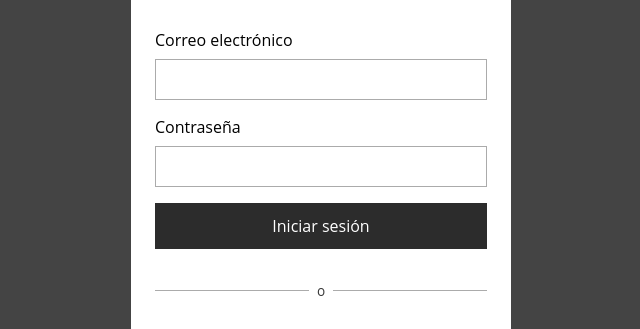
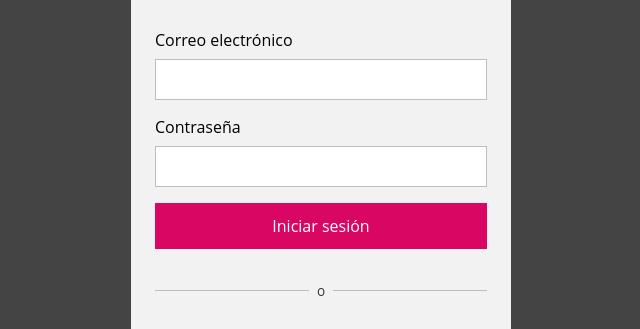
Before and after one commit to Jopzik/roastly-design-tokens-demo, a website: page index.html in a window 1280 px wide. Shown: the part 207-536 px from the top of the page, without its empty margins (319-959 px from the left). Drawn offline with Linux system fonts and the light colour scheme.

Commit message:
New theme

```diff
--- a/variables.css
+++ b/variables.css
@@ -4,28 +4,29 @@
 
 :root {
   --rds-color-background-element: #ffffff;
-  --rds-color-background-body: #ffffff;
-  --rds-color-background-brand-default: #2c2c2c;
+  --rds-color-background-body: #f2f2f2;
+  --rds-color-background-accent: #da0663;
+  --rds-color-background-brand-default: #da0663;
   --rds-color-background-brand-hover: #2c2c2c;
   --rds-color-text-default: #383838;
   --rds-color-text-light: #4a4a4a;
   --rds-color-text-lighter: #505050;
   --rds-color-text-on-color: #ffffff;
   --rds-color-text-prominent: #000000;
-  --rds-color-text-brand: #2c2c2c;
+  --rds-color-text-brand: #da0663;
   --rds-color-text-title: #000000;
-  --rds-color-text-link: #235be9;
-  --rds-color-border-default: #ababab;
-  --rds-color-border-brand: #2c2c2c;
+  --rds-color-text-link: #da0663;
+  --rds-color-border-default: #bfbebe;
+  --rds-color-border-brand: #da0663;
   --rds-color-icon-default: #383838;
   --rds-color-icon-lighter: #505050;
   --rds-color-icon-light: #4a4a4a;
   --rds-color-icon-prominent: #000000;
-  --rds-color-icon-brand: #2c2c2c;
+  --rds-color-icon-brand: #da0663;
   --rds-color-icon-on-color: #ffffff;
-  --rds-button-radius: 0px;
-  --rds-button-color-border: #ababab;
-  --rds-input-radius: 0px;
-  --rds-input-color-border: #ababab;
+  --rds-button-radius: 0rem;
+  --rds-button-color-border: #bfbebe;
+  --rds-input-radius: 0rem;
+  --rds-input-color-border: #bfbebe;
   --rds-input-color-background: #ffffff;
 }
--- a/variables.js
+++ b/variables.js
@@ -3,27 +3,28 @@
  */
 
 export const rdsColorBackgroundElement = "#ffffff";
-export const rdsColorBackgroundBody = "#ffffff";
-export const rdsColorBackgroundBrandDefault = "#2c2c2c";
+export const rdsColorBackgroundBody = "#f2f2f2";
+export const rdsColorBackgroundAccent = "#da0663";
+export const rdsColorBackgroundBrandDefault = "#da0663";
 export const rdsColorBackgroundBrandHover = "#2c2c2c";
 export const rdsColorTextDefault = "#383838";
 export const rdsColorTextLight = "#4a4a4a";
 export const rdsColorTextLighter = "#505050";
 export const rdsColorTextOnColor = "#ffffff";
 export const rdsColorTextProminent = "#000000";
-export const rdsColorTextBrand = "#2c2c2c";
+export const rdsColorTextBrand = "#da0663";
 export const rdsColorTextTitle = "#000000";
-export const rdsColorTextLink = "#235be9";
-export const rdsColorBorderDefault = "#ababab";
-export const rdsColorBorderBrand = "#2c2c2c";
+export const rdsColorTextLink = "#da0663";
+export const rdsColorBorderDefault = "#bfbebe";
+export const rdsColorBorderBrand = "#da0663";
 export const rdsColorIconDefault = "#383838";
 export const rdsColorIconLighter = "#505050";
 export const rdsColorIconLight = "#4a4a4a";
 export const rdsColorIconProminent = "#000000";
-export const rdsColorIconBrand = "#2c2c2c";
+export const rdsColorIconBrand = "#da0663";
 export const rdsColorIconOnColor = "#ffffff";
-export const rdsButtonRadius = "0px";
-export const rdsButtonColorBorder = "#ababab";
-export const rdsInputRadius = "0px";
-export const rdsInputColorBorder = "#ababab";
+export const rdsButtonRadius = "0rem";
+export const rdsButtonColorBorder = "#bfbebe";
+export const rdsInputRadius = "0rem";
+export const rdsInputColorBorder = "#bfbebe";
 export const rdsInputColorBackground = "#ffffff";
```
